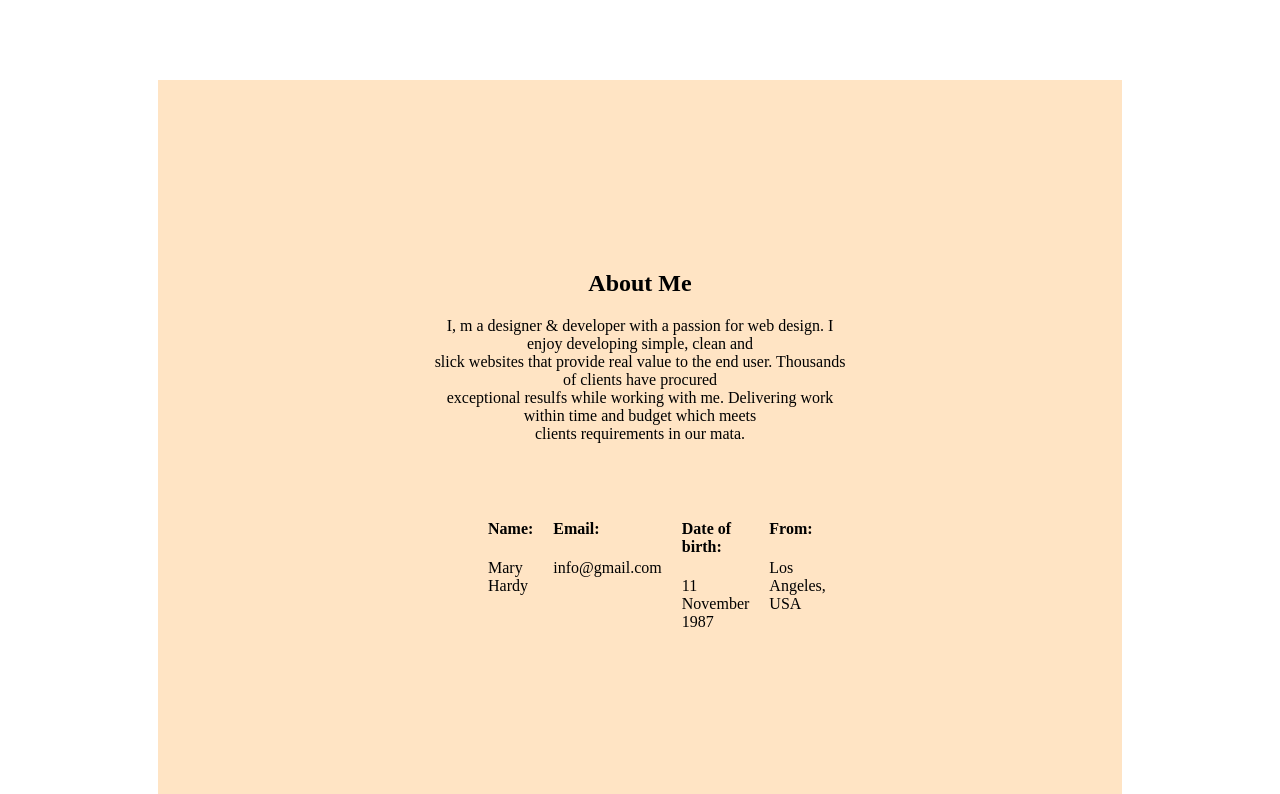
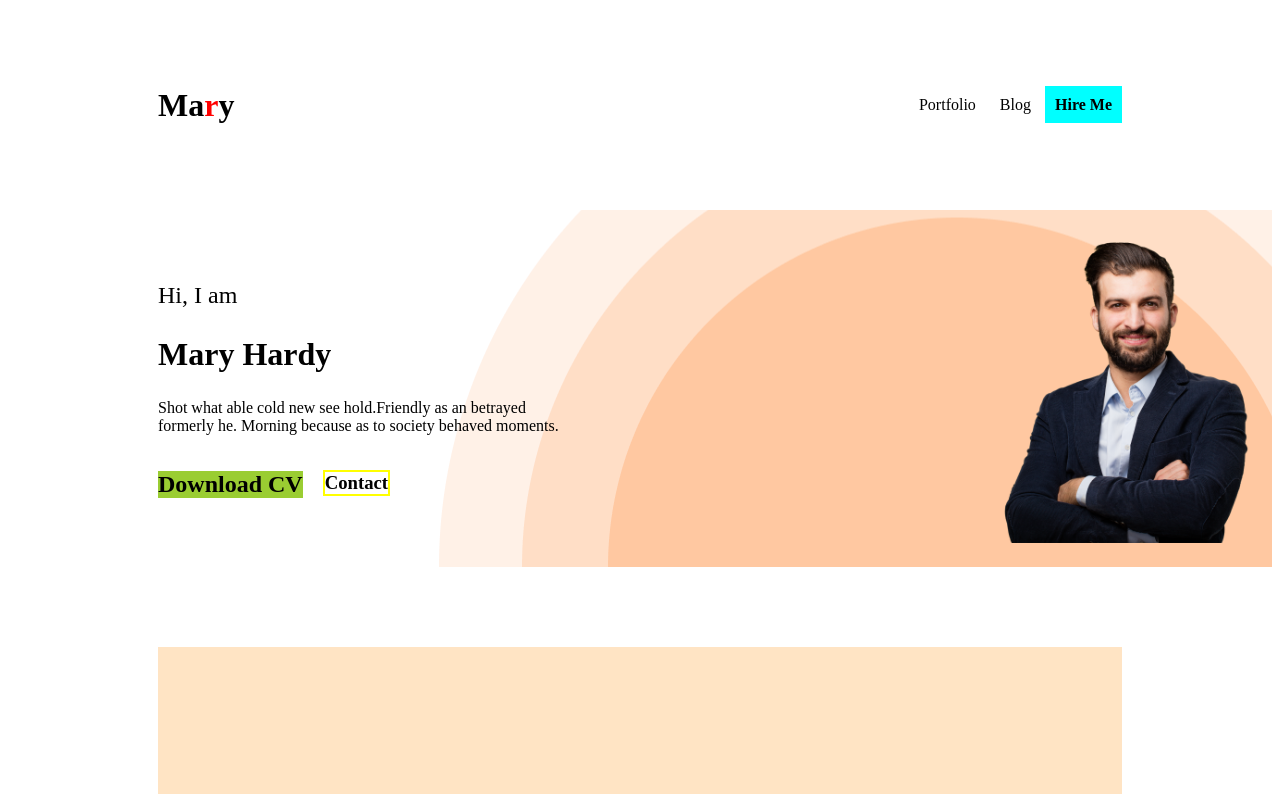
Before and after one commit to meherunratri/web-resources, a plain HTML site: page index.html in a window 1280 px wide. Shown: the top 794 px of the page. Drawn offline with Linux system fonts and the light colour scheme.

Commit message:
added haeder and last sections files

```diff
--- a/index.html
+++ b/index.html
@@ -61,8 +61,44 @@
     padding: 60px 150px;
     gap: 80px;
    }
+     nav{
+        display: flex;
+        align-items: center;
+        justify-content:space-between;
+        margin: 60px 150px;
+     }
+     li{
+        display: inline;
+        padding: 10px;
+
+     }
+
+     .ratri{
 
 
+
+
+        margin-left: 10px 10px 800px;
+
+
+
+
+
+
+     }
+     .right{
+        display: flex;
+        margin: auto;
+        padding: 20px 150px;
+        align-items: center;
+        background-image: url(images/header_bg.png);
+        background-repeat: no-repeat;
+background-position: right bottom;
+     }
+     .keep{
+        display: flex;
+        gap: 20px;
+     }
 
 </style>
 
@@ -70,6 +106,43 @@
 
 <body>
     <header>
+        <nav>
+            <div>
+               <h1 style="font-size: xx-large;">Ma<span style="color: red;">r</span>y</h1>
+
+            </div>
+            <div class="we">
+                <li>Portfolio</li>
+                <li>Blog</li>
+                <li style="background-color: aqua; font-weight: 700; ">Hire Me</li>
+            </div>
+        </nav>
+        <section>
+            <div class="right">
+                <div>
+            <p style="font-size: x-large;">Hi, I  am</p>
+            <h1 style="font-size:xx-large; font-weight: bolder;">Mary Hardy</h1>
+            <p>Shot what able cold new see hold.Friendly as an betrayed formerly he. Morning because as to society behaved moments.</p>
+       <div class="keep">
+        <div>
+<h2 style="background-color: yellowgreen;">Download CV</h2>
+        </div>
+        <div>
+        <h3 style="border: 2px solid yellow;">Contact</h3>
+        </div>
+       </div>
+
+
+        </div>
+        <div class="ratri">
+
+           <img style="width: 50% ; padding-left: 400px; " src="images/hardy.png" alt="">
+
+
+
+        </div>
+        </div>
+        </section>
 
     </header>
     <main>
```
